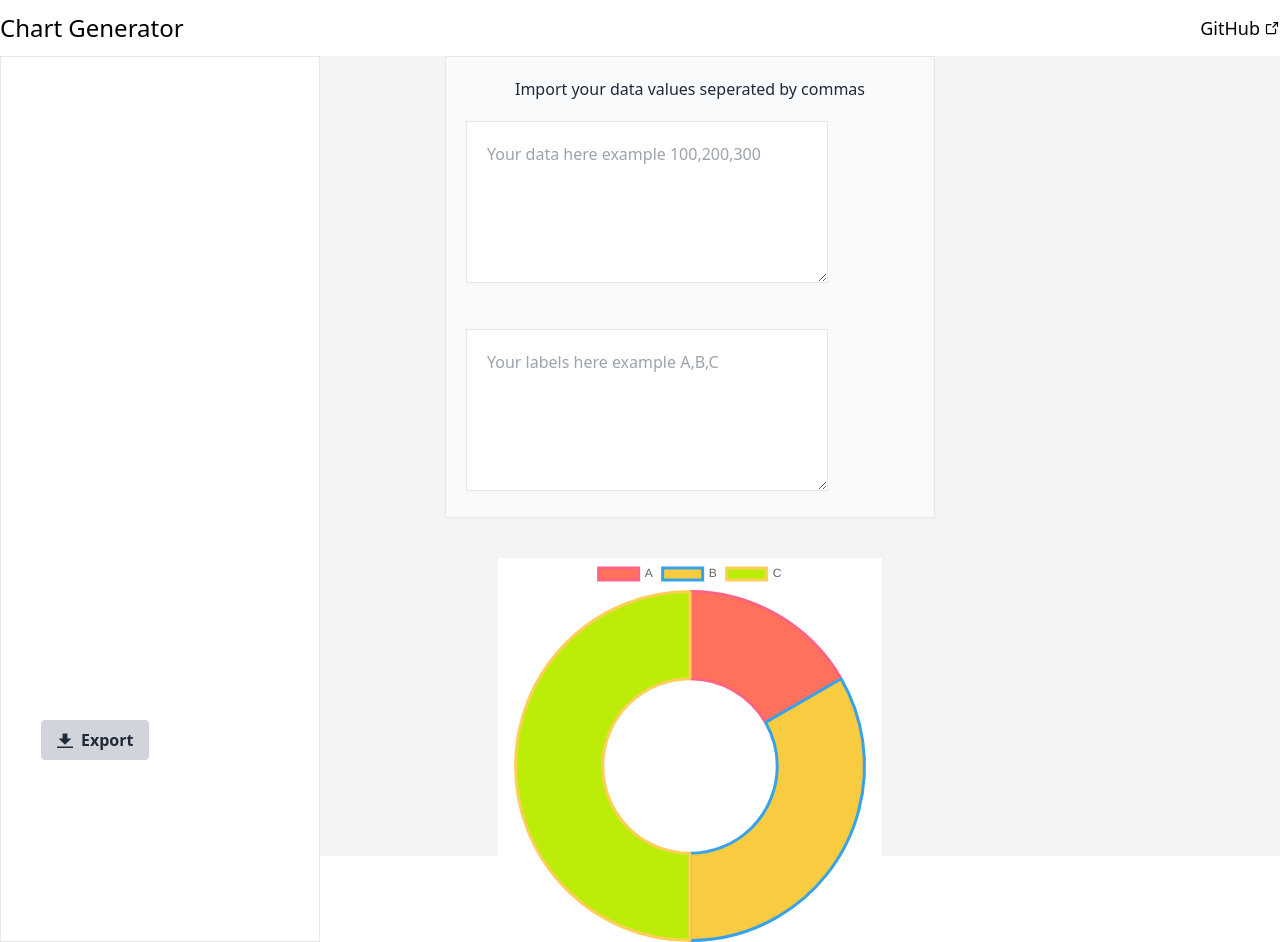
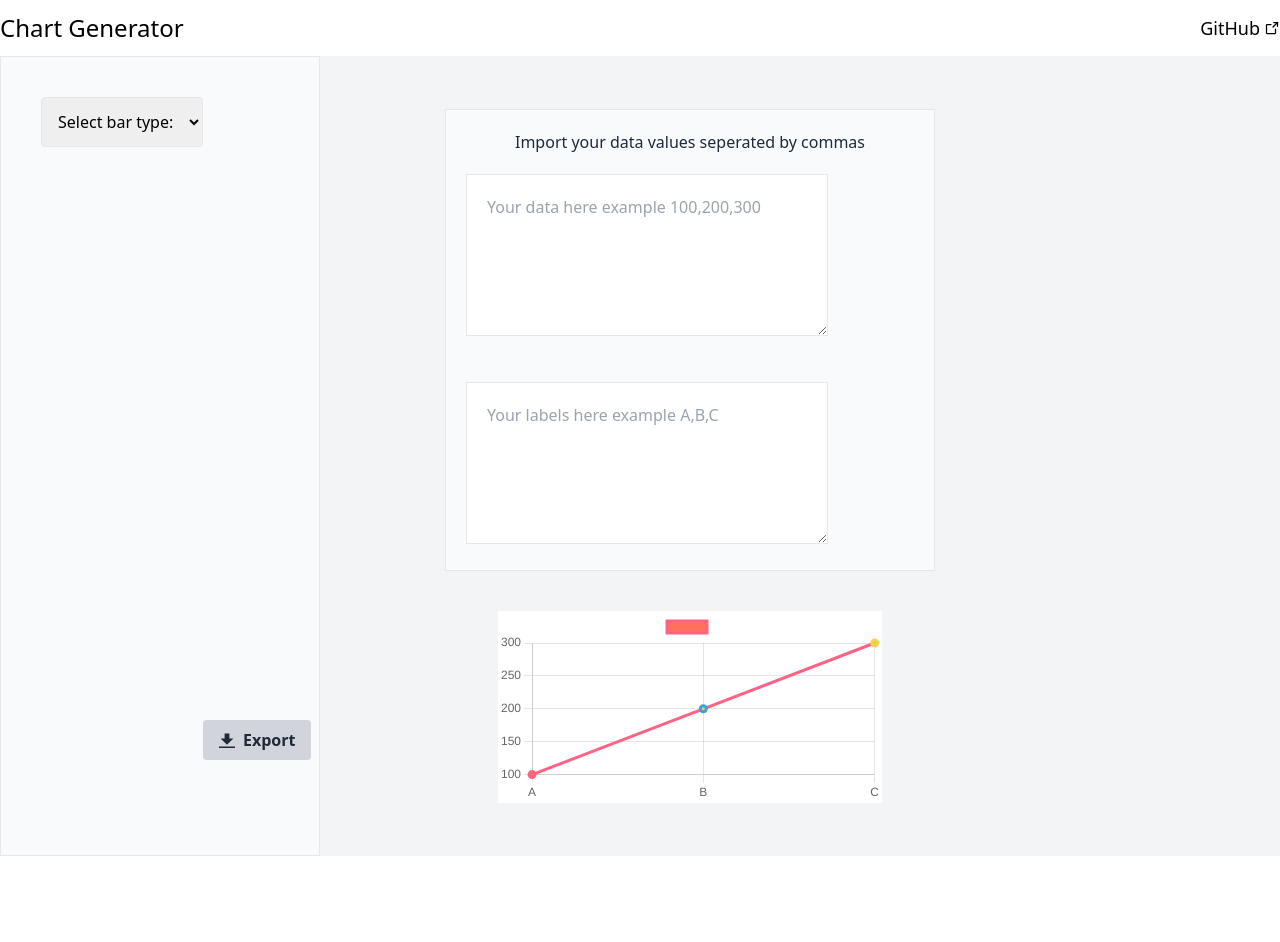
Before and after one commit to omarcardoze/Chart-generator, a React (Vite) app: page / in a window 1280 px wide. After the commit the page ends 856 px from the top, so only its background shows below. Built offline with nearby package versions, Linux system fonts and the light colour scheme.

Commit message:
add select type bar

```diff
--- a/src/components/Chart.tsx
+++ b/src/components/Chart.tsx
@@ -1,16 +1,23 @@
+import {
+    Chart as ChartJS, ArcElement, Tooltip, Legend, CategoryScale,
+    LinearScale,
+    PointElement,
+    LineElement,
+    Title,
+    Filler,
+} from 'chart.js';
+import { Doughnut, Pie, Line } from 'react-chartjs-2';
 
-import {
-    Chart as ChartJS,
-    ArcElement,
-    Tooltip,
-    Legend,
-} from 'chart.js';
-import { Bar, Doughnut } from 'react-chartjs-2';
+ChartJS.register(ArcElement, Tooltip, Legend, CategoryScale,
+    LinearScale,
+    PointElement,
+    LineElement,
+    Title,
+    Filler,);
 
-ChartJS.register(ArcElement, Tooltip, Legend);
+const Chart = ({ data, labels, chartType }) => {
 
-const Chart = ({ data, labels }) => {
-
+    console.log(chartType)
     const dataChart = {
         labels,
         datasets: [
@@ -38,9 +45,9 @@ const Chart = ({ data, labels }) => {
         ],
     };
 
-    return (
-        <Doughnut data={dataChart} />
-    )
+    if (chartType === 'line') return <Line data={dataChart} />
+    if (chartType === 'pie') return <Pie data={dataChart} />
+    if (chartType === 'doughnut') return <Doughnut data={dataChart} />
 }
 
 export default Chart
--- a/src/components/InputData.tsx
+++ b/src/components/InputData.tsx
@@ -6,9 +6,6 @@ type Props = {
 }
 
 const InputData: React.FC<Props> = ({ setData, setLabels }) => {
-
-    console.log(setData)
-
     const handleData = useCallback((data: string) => {
         setData(data.split(','))
     }, [])
--- a/src/pages/Home.tsx
+++ b/src/pages/Home.tsx
@@ -1,13 +1,14 @@
 import { useState, useRef, useCallback } from 'react'
 
-import InputData  from '../components/InputData';
+import InputData from '../components/InputData';
 import Header from '../components/Header';
 import Chart from '../components/Chart';
 import { toJpeg } from 'html-to-image'
 
 export default function Home() {
-    const [data, setData] = useState([100,200,300])
-    const [labels, setLabels] = useState(['A','B','C'])
+    const [data, setData] = useState([100, 200, 300])
+    const [labels, setLabels] = useState(['A', 'B', 'C'])
+    const [chartType, setChartType] = useState('line')
 
     const ref = useRef<HTMLDivElement>(null)
 
@@ -28,16 +29,21 @@ export default function Home() {
             })
     }, [ref])
 
+    const handleType = (typeBar: string) => {
+        setChartType(typeBar)
+    }
+
     return (
         <>
             <Header />
             <div className='w-full h-screen grid grid-cols-[200px_minmax(900px,_1fr)_100px] bg-gray-100'>
-
-            <aside className='w-80 h-auto border justify-center bg-white p-10'>
-                    {/* <select id="cars">
-                        <option value="volvo">Bar</option>
-                        <option value="saab">Line</option>
-                    </select> */}
+                <aside className='w-80 h-auto border justify-center bg-slate-50 p-10'>
+                    <select className=' border rounded p-3 cursor-pointer' onChange={(event) => handleType(event.target.value)}>
+                        <option>Select bar type: </option>
+                        <option value="pie">Pie</option>
+                        <option value="line">Line</option>
+                        <option value="doughnut">Doughnut</option>
+                    </select>
 
                     <button onClick={onButtonClick} className="bg-gray-300 hover:bg-gray-400 text-gray-800 font-bold py-2 px-4 rounded inline-flex items-center absolute bottom-0  mb-10 ">
                         <svg className="fill-current w-4 h-4 mr-2" xmlns="http://www.w3.org/2000/svg" viewBox="0 0 20 20">
@@ -48,12 +54,11 @@ export default function Home() {
                 </aside>
 
                 <div className='w-full flex justify-center flex-col items-center'>
-                {/* <InputData setData={setData} setLabels={setLabels} /> */}
                     <InputData setData={setData} setLabels={setLabels} />
 
 
                     <div className='bg-white w-96 mt-10' ref={ref}>
-                    <Chart data={data} labels={labels} />
+                        <Chart data={data} labels={labels} chartType={chartType} />
                     </div>
                 </div>
             </div>
```
Lines whose indentation alone changed are shown as unchanged.
